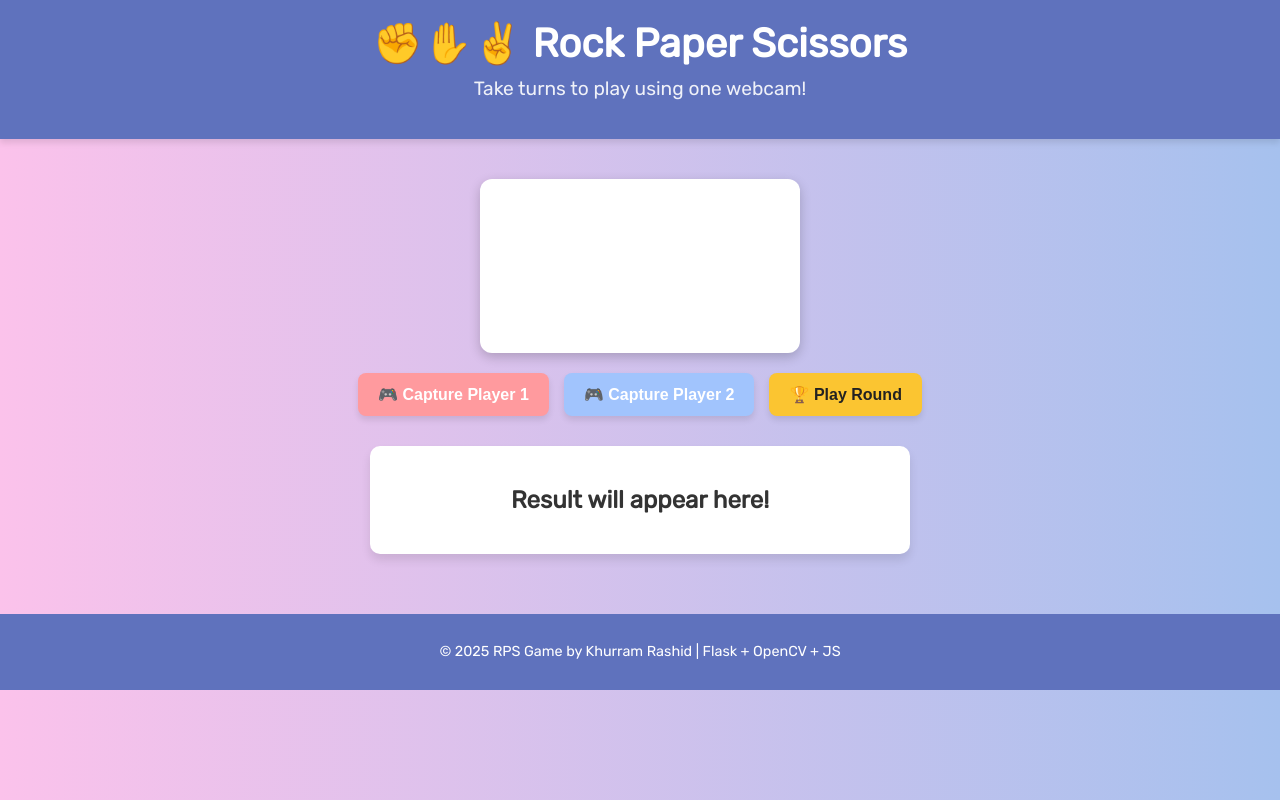
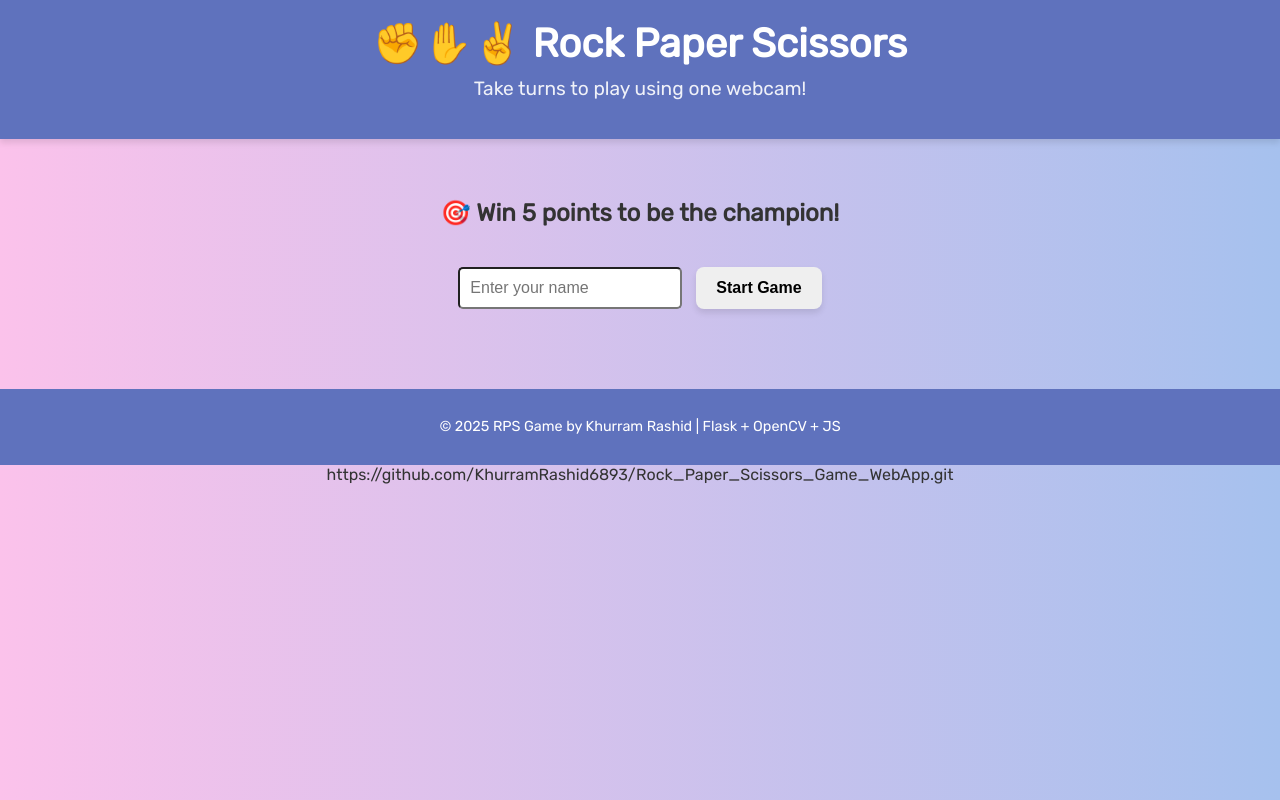
Before and after one commit to KhurramRashid6893/Rock_Paper_Scissors_Game_WebApp, a Flask app: page / in a window 1280 px wide. Run offline with Flask 3, Linux system fonts and the light colour scheme.

Commit message:
Updating Code; Player Vs Computer

```diff
--- a/app.py
+++ b/app.py
@@ -12,13 +12,22 @@ def index():
     return render_template('index.html')
 
 @app.route('/predict', methods=['POST'])
+@app.route('/predict', methods=['POST'])
 def predict():
     data = request.get_json()
-    image1 = decode_base64(data['player1'])
-    image2 = decode_base64(data['player2'])
+    image = decode_base64(data['player'])
 
-    result = rps.play_round(image1, image2)
-    return jsonify(result)
+    player_gesture = rps.recognizer.classify_image(image)
+    computer_gesture = rps.get_random_gesture()
+
+    winner = rps.get_winner(player_gesture, computer_gesture)
+
+    return jsonify({
+        'player': player_gesture,
+        'computer': computer_gesture,
+        'winner': winner
+    })
+
 
 def decode_base64(data):
     header, encoded = data.split(',', 1)
--- a/static/script.js
+++ b/static/script.js
@@ -1,43 +1,110 @@
-let image1 = "", image2 = "";
+let image = "";
+let playerScore = 0;
+let computerScore = 0;
+let playerName = "";
+let gameActive = false;
 
-navigator.mediaDevices.getUserMedia({ video: true }).then(stream => {
-    document.getElementById("cam").srcObject = stream;
-});
+// Setup camera only when game starts
+let streamInitialized = false;
 
-function capture(player) {
+function startGame() {
+    const name = document.getElementById("playerName").value.trim();
+    if (!name) {
+        alert("Please enter your name!");
+        return;
+    }
+
+    playerName = name;
+    playerScore = 0;
+    computerScore = 0;
+    gameActive = true;
+
+    document.getElementById("nameLabel").innerText = playerName;
+    document.querySelector(".input-group").style.display = "none";
+    document.getElementById("gameArea").style.display = "block";
+    document.getElementById("playerScore").innerText = "0";
+    document.getElementById("computerScore").innerText = "0";
+    document.getElementById("result").innerText = "🎯 First to 5 wins!";
+
+    if (!streamInitialized) {
+        navigator.mediaDevices.getUserMedia({ video: true }).then(stream => {
+            document.getElementById("cam").srcObject = stream;
+            streamInitialized = true;
+        });
+    }
+
+    // Begin first countdown
+    startCountdown();
+}
+
+function startCountdown() {
+    if (!gameActive) return;
+
+    const countdownEl = document.getElementById("countdown");
+    let counter = 3;
+    countdownEl.innerText = counter;
+
+    const interval = setInterval(() => {
+        counter--;
+        if (counter > 0) {
+            countdownEl.innerText = counter;
+        } else {
+            clearInterval(interval);
+            countdownEl.innerText = "✊✋✌️";
+            captureAndSend();
+        }
+    }, 1000);
+}
+
+function captureAndSend() {
     const video = document.getElementById("cam");
     const canvas = document.createElement("canvas");
     canvas.width = video.videoWidth;
     canvas.height = video.videoHeight;
     const ctx = canvas.getContext("2d");
     ctx.drawImage(video, 0, 0);
-    const dataURL = canvas.toDataURL("image/jpeg");
+    image = canvas.toDataURL("image/jpeg");
 
-    if (player === 1) {
-        image1 = dataURL;
-        alert("Player 1 captured!");
-    } else {
-        image2 = dataURL;
-        alert("Player 2 captured!");
-    }
-
-    if (image1 && image2) {
-        document.getElementById("play").disabled = false;
-    }
-}
-
-function submitImages() {
     fetch('/predict', {
         method: 'POST',
         headers: { 'Content-Type': 'application/json' },
-        body: JSON.stringify({ player1: image1, player2: image2 })
+        body: JSON.stringify({ player: image })
     })
     .then(res => res.json())
     .then(data => {
-        document.getElementById("result").innerText =
-            `Player 1: ${data.player1}, Player 2: ${data.player2}, Winner: ${data.winner}`;
-        image1 = "";
-        image2 = "";
-        document.getElementById("play").disabled = true;
+        const playerGesture = data.player;
+        const computerGesture = data.computer;
+        const winner = data.winner;
+
+        document.getElementById("playerGestureImg").src = `/static/assets/${playerGesture.toLowerCase()}.png`;
+        document.getElementById("computerGestureImg").src = `/static/assets/${computerGesture.toLowerCase()}.png`;
+
+        // Show result with name
+        let message = `${playerName}: ${playerGesture}, Computer: ${computerGesture}.`;
+        if (winner === "Player") {
+            playerScore++;
+            message += ` ${playerName} wins this round!`;
+        } else if (winner === "Computer") {
+            computerScore++;
+            message += ` Computer wins this round!`;
+        } else {
+            message += ` It's a draw!`;
+        }
+
+        document.getElementById("result").innerText = message;
+
+        // Update scoreboard
+        document.getElementById("playerScore").innerText = playerScore;
+        document.getElementById("computerScore").innerText = computerScore;
+
+        // Check if someone reached 5 points
+        if (playerScore === 5 || computerScore === 5) {
+            gameActive = false;
+            const finalWinner = playerScore === 5 ? playerName : "Computer";
+            document.getElementById("result").innerText = `🏆 ${finalWinner} wins the game with 5 points!`;
+        } else {
+            // Start next round after 2s
+            setTimeout(startCountdown, 2000);
+        }
     });
 }
--- a/static/style.css
+++ b/static/style.css
@@ -1,3 +1,44 @@
+/* body {
+    font-family: Arial;
+    text-align: center;
+    background: #f3f3f3;
+}
+
+.container {
+    display: flex;
+    flex-direction: row;
+    justify-content: center;
+    flex-wrap: wrap;
+    gap: 20px;
+}
+
+.player {
+    border: 2px solid #444;
+    padding: 10px;
+    border-radius: 10px;
+    background: white;
+}
+
+video {
+    width: 300px;
+    border-radius: 10px;
+}
+button {
+    margin-top: 10px;
+    padding: 10px 20px;
+    font-size: 1rem;
+    border-radius: 8px;
+    cursor: pointer;
+}
+@media (max-width: 768px) {
+    .container {
+        flex-direction: column;
+        align-items: center;
+    }
+    video {
+        width: 90%;
+    }
+} */
 /* General Reset */
 body {
     margin: 0;
@@ -119,3 +160,38 @@ footer {
         gap: 10px;
     }
 }
+
+.countdown-display {
+  font-size: 3rem;
+  margin-top: 20px;
+  color: #222;
+}
+
+.input-group {
+  margin: 20px;
+}
+
+.input-group input {
+  padding: 10px;
+  font-size: 1rem;
+  border-radius: 5px;
+  width: 200px;
+  margin-right: 10px;
+}
+
+.scoreboard {
+  font-size: 1.2rem;
+  margin-top: 15px;
+}
+
+.gesture-display {
+  display: flex;
+  justify-content: center;
+  gap: 30px;
+  margin-top: 15px;
+}
+
+.gesture-display img {
+  width: 100px;
+  height: 100px;
+}
--- a/templates/index.html
+++ b/templates/index.html
@@ -1,3 +1,4 @@
+
 <!DOCTYPE html>
 <html lang="en">
 <head>
@@ -15,20 +16,39 @@
   </header>
 
   <main class="container">
+  <h2>🎯 Win 5 points to be the champion!</h2>
+
+  <div class="input-group">
+    <input type="text" id="playerName" placeholder="Enter your name">
+    <button onclick="startGame()" class="btn">Start Game</button>
+  </div>
+
+  <div id="gameArea" style="display:none;">
     <div class="video-container">
       <video id="cam" autoplay playsinline></video>
     </div>
 
     <div class="buttons">
-      <button onclick="capture(1)" class="btn btn-player1">🎮 Capture Player 1</button>
-      <button onclick="capture(2)" class="btn btn-player2">🎮 Capture Player 2</button>
-      <button onclick="submitImages()" id="play" class="btn btn-play" disabled>🏆 Play Round</button>
+      <button onclick="startCountdown()" class="btn btn-player1">🎮 Play Round</button>
+      <div id="countdown" class="countdown-display"></div>
     </div>
 
-    <div id="result" class="result-box">
-      <h2>Result will appear here!</h2>
-    </div>
-  </main>
+    <div class="scoreboard">
+  <p><strong><span id="nameLabel"></span></strong>: <span id="playerScore">0</span> | 🖥️ Computer: <span id="computerScore">0</span></p>
+</div>
+
+<div class="gesture-display">
+  <img id="playerGestureImg" src="" alt="Player Gesture">
+  <img id="computerGestureImg" src="" alt="Computer Gesture">
+</div>
+
+
+
+
+    <div id="result" class="result-box"><h2>Result will appear here!</h2></div>
+  </div>
+</main>
+
 
   <footer>
     <p>© 2025 RPS Game by Khurram Rashid | Flask + OpenCV + JS</p>
@@ -37,3 +57,6 @@
   <script src="{{ url_for('static', filename='script.js') }}"></script>
 </body>
 </html>
+
+
+https://github.com/KhurramRashid6893/Rock_Paper_Scissors_Game_WebApp.git
```
Also changed, not shown: rps_logic.py (+16 -7 lines), requirements.txt (line endings or trailing spaces), static/assets/paper.png (added), static/assets/rock.png (added), static/assets/scissors.png (added).
